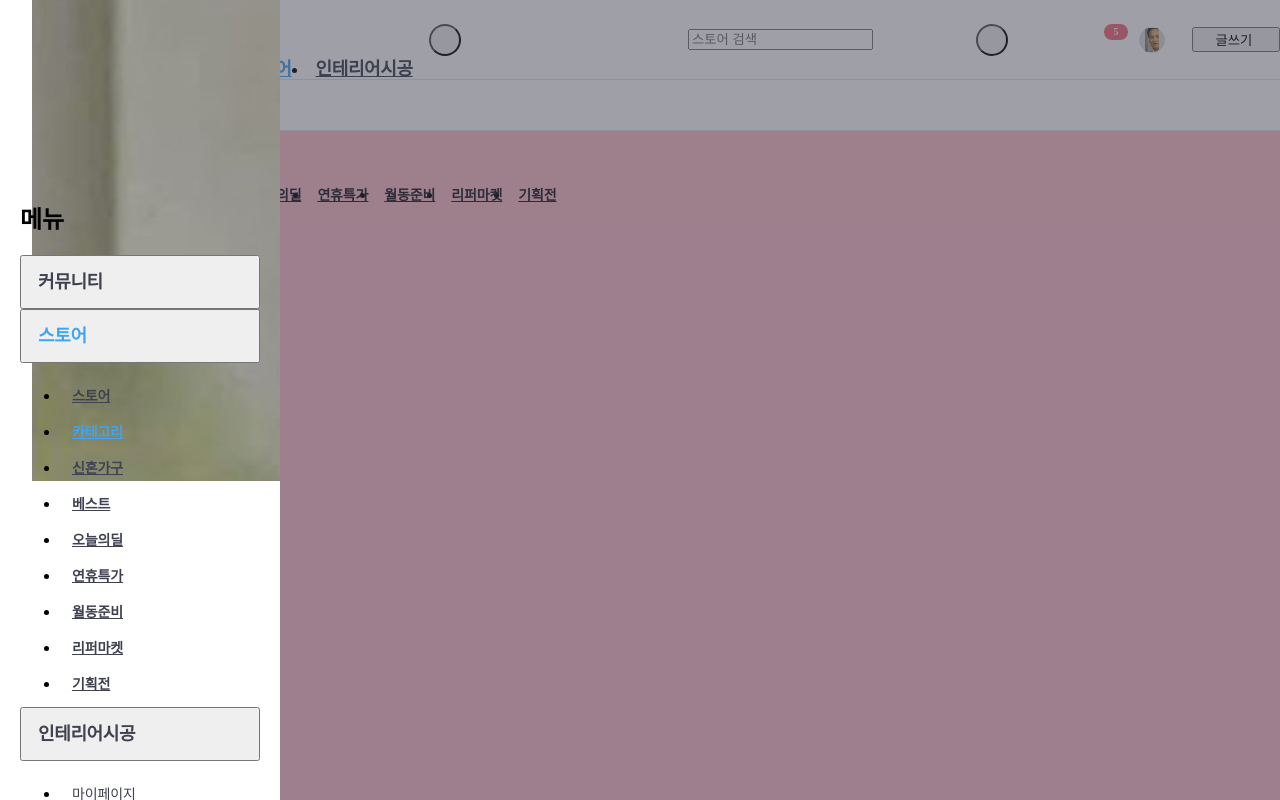
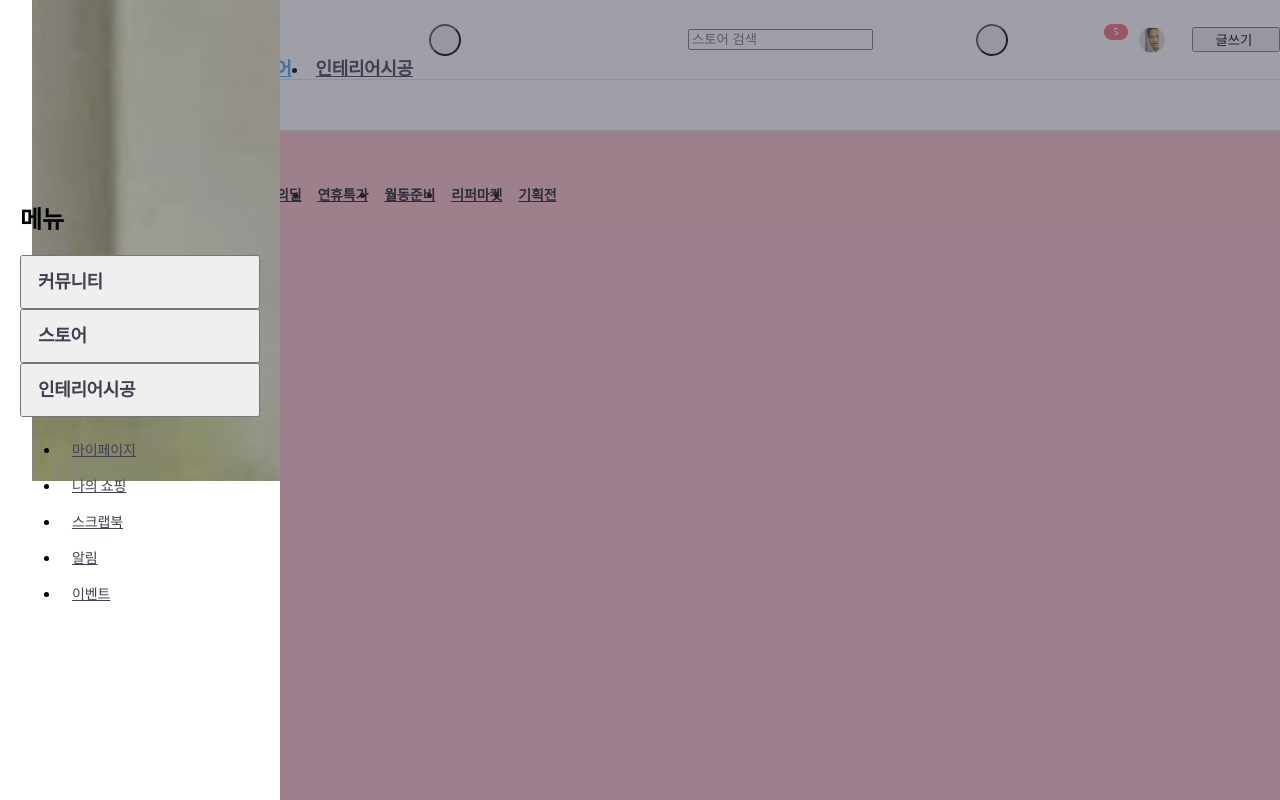
Before and after one commit to speeduijin/tomorrow-house-react, a React (Create React App) app: page / in a window 1280 px wide. Both pictures are taken after a click on the button 444 px from the left and 39 px from the top of the page. Built offline with nearby package versions, Linux system fonts and the light colour scheme.

Commit message:
Refactoring

```diff
--- a/src/components/DrawerMenu.tsx
+++ b/src/components/DrawerMenu.tsx
@@ -2,31 +2,62 @@ import LocalNav from './LocalNav'
 import './DrawerMenu.scss'
 
 interface DrawerMenuProps {
-  children: JSX.Element
-  className: string
-  localNavItems: string[]
+  info: {
+    id: number
+    globalNavItem: string
+    globalNavIClassName: string
+    localNavItems: string[]
+    drawerMenuClassName: string
+  }
+  isActiveGnbNav: boolean[]
   isOpenDrawerMenu: boolean[]
-  isActiveGnbNav: boolean[]
-  id: number
+  setIsOpenDrawerMenu: React.Dispatch<React.SetStateAction<boolean[]>>
+}
+
+interface HandleToggleDrawerMenu {
+  (id: number): void
 }
 
 function DrawerMenu({
-  children,
-  className,
-  localNavItems,
+  info,
+  isActiveGnbNav,
   isOpenDrawerMenu,
-  isActiveGnbNav,
-  id,
+  setIsOpenDrawerMenu,
 }: DrawerMenuProps) {
-  const isOpen = isOpenDrawerMenu[id] ? 'is-open' : ''
+  const handleToggleDrawerMenu: HandleToggleDrawerMenu = (id) => {
+    const copyIsOpenDrawerMenu = [...isOpenDrawerMenu]
+    !isOpenDrawerMenu[id] && copyIsOpenDrawerMenu.fill(false)
 
-  /* NOTE: 'is-store' is-active 설정 */
-  const isActiveGlobalNav = isActiveGnbNav[id] ? 'is-active' : ''
+    copyIsOpenDrawerMenu[id] = !copyIsOpenDrawerMenu[id]
+
+    setIsOpenDrawerMenu(copyIsOpenDrawerMenu)
+  }
+
+  const isActiveGlobalNav = isActiveGnbNav[info.id] ? 'is-active' : ''
+
+  const isOpen = isOpenDrawerMenu[info.id] ? 'is-open' : ''
+
   return (
-    <div className={`DrawerMenu ${className} ${isOpen} ${isActiveGlobalNav}`}>
-      {children}
+    <div
+      className={`DrawerMenu ${info.drawerMenuClassName} ${isOpen} ${isActiveGlobalNav}`}
+    >
+      <button
+        className="DrawerMenuButton"
+        type="button"
+        onClick={() => {
+          handleToggleDrawerMenu(info.id)
+        }}
+      >
+        <i className={info.globalNavIClassName} aria-hidden></i>
+        {info.globalNavItem}
+        <i className="ic-chevron" aria-hidden></i>
+      </button>
+
       <div className="DrawerMenu-content">
-        <LocalNav classNameTitle={'DrawerMenu'} localNavItems={localNavItems} />
+        <LocalNav
+          classNameTitle={'DrawerMenu'}
+          localNavItems={info.localNavItems}
+        />
       </div>
     </div>
   )
--- a/src/components/DrawerMenuButton.tsx
+++ /dev/null
@@ -1,29 +0,0 @@
-interface DrawerMenuButtonProps {
-  buttonIClassName: string
-  buttonContent: string
-  id: number
-  handleToggleDrawerMenu: (id: number) => void
-}
-
-function DrawerMenuButton({
-  buttonIClassName,
-  buttonContent,
-  id,
-  handleToggleDrawerMenu,
-}: DrawerMenuButtonProps) {
-  return (
-    <button
-      className="DrawerMenuButton"
-      type="button"
-      onClick={() => {
-        handleToggleDrawerMenu(id)
-      }}
-    >
-      <i className={buttonIClassName} aria-hidden></i>
-      {buttonContent}
-      <i className="ic-chevron" aria-hidden></i>
-    </button>
-  )
-}
-
-export default DrawerMenuButton
--- a/src/components/LocalNav.tsx
+++ b/src/components/LocalNav.tsx
@@ -4,26 +4,27 @@ interface LocalNavProps {
 }
 
 function LocalNav({ classNameTitle, localNavItems }: LocalNavProps) {
-  return (
-    <ul className={`${classNameTitle}-list`}>
-      {localNavItems.map((item, idx) => {
+  const items = localNavItems.map((item, idx) => {
     /* NOTE: '카테고리' is-active 설정 */
     const isActive = item === '카테고리' ? 'is-active' : ''
+
     /* NOTE: '기획전' New Icon 적용 */
-        const isNew = item === '기획전' && (
+    const New = item === '기획전' && (
       <i className="ic-new" lang="en" aria-label="New"></i>
     )
+
     return (
       <li className={`${classNameTitle}-item ${isActive}`} key={idx}>
         <a href="/">
           {item}
-              {isNew}
+
+          {New}
         </a>
       </li>
     )
-      })}
-    </ul>
-  )
+  })
+
+  return <ul className={`${classNameTitle}-list`}>{items}</ul>
 }
 
 export default LocalNav
--- a/src/layouts/Overlay.tsx
+++ b/src/layouts/Overlay.tsx
@@ -3,18 +3,26 @@ import './Overlay.scss'
 interface OverlayProps {
   isActiveSidebar: boolean
   isActiveSearchModal: boolean
-  onClick: () => void
+  setIsActiveSidebar: React.Dispatch<React.SetStateAction<boolean>>
 }
 
 function Overlay({
   isActiveSidebar,
   isActiveSearchModal,
-  onClick,
+  setIsActiveSidebar,
 }: OverlayProps) {
+  const closeSidebar = () => {
+    setIsActiveSidebar(false)
+  }
+
   const isActive = isActiveSidebar || isActiveSearchModal ? 'is-active' : ''
 
   return (
-    <div className={`Overlay ${isActive}`} aria-hidden onClick={onClick}></div>
+    <div
+      className={`Overlay ${isActive}`}
+      aria-hidden
+      onClick={closeSidebar}
+    ></div>
   )
 }
 
--- a/src/layouts/Sidebar.tsx
+++ b/src/layouts/Sidebar.tsx
@@ -2,40 +2,32 @@ import { useState } from 'react'
 import imgUser01 from '../assets/images/img-user-01.jpg'
 import Logo from '../components/Logo'
 import DrawerMenu from '../components/DrawerMenu'
-import DrawerMenuButton from '../components/DrawerMenuButton'
 import './Sidebar.scss'
 
 interface SidebarProps {
   navInfo: {
+    id: number
     globalNavItem: string
     globalNavIClassName: string
+    localNavItems: string[]
     drawerMenuClassName: string
-    localNavItems: string[]
   }[]
+  isActiveGnbNav: boolean[]
   isActiveSidebar: boolean
-  isActiveGnbNav: boolean[]
 }
 
-interface HandleToggleDrawerMenu {
-  (id: number): void
-}
+function Sidebar({ navInfo, isActiveGnbNav, isActiveSidebar }: SidebarProps) {
+  const userMenuInfo = ['마이페이지', '나의 쇼핑', '스크랩북', '알림', '이벤트']
 
-function Sidebar({ isActiveSidebar, navInfo, isActiveGnbNav }: SidebarProps) {
-  const userMenuInfo = ['마이페이지', '나의 쇼핑', '스크랩북', '알림', '이벤트']
+  const isOpenDrawerMenuInit = Array(navInfo.length).fill(false)
+  /* NOTE: '스토어' is-active 설정 */
+  isOpenDrawerMenuInit[1] = true
+  const [isOpenDrawerMenu, setIsOpenDrawerMenu] = useState([
+    ...isOpenDrawerMenuInit,
+  ])
 
   const isActive = isActiveSidebar ? 'is-active' : ''
 
-  const isOpenDrawerMenuInit: boolean[] = Array(navInfo.length).fill(false)
-  /* NOTE: 'is-store' is-active 설정 */
-  isOpenDrawerMenuInit[1] = true
-  const [isOpenDrawerMenu, setIsOpenDrawerMenu] = useState(isOpenDrawerMenuInit)
-
-  const handleToggleDrawerMenu: HandleToggleDrawerMenu = (id) => {
-    const copyIsOpenDrawerMenu = [...isOpenDrawerMenu]
-    copyIsOpenDrawerMenu[id] !== true && copyIsOpenDrawerMenu.fill(false)
-    copyIsOpenDrawerMenu[id] = !copyIsOpenDrawerMenu[id]
-    setIsOpenDrawerMenu(copyIsOpenDrawerMenu)
-  }
   return (
     <aside className={`Sidebar sm-only ${isActive}`}>
       <header className="Sidebar-header">
@@ -64,23 +56,15 @@ function Sidebar({ isActiveSidebar, navInfo, isActiveGnbNav }: SidebarProps) {
 
       <nav className="Sidebar-nav">
         <h2 className="visually-hidden">메뉴</h2>
-        {navInfo.map((item, idx) => {
+        {navInfo.map((item) => {
           return (
             <DrawerMenu
-              className={item.drawerMenuClassName}
-              localNavItems={item.localNavItems}
+              info={item}
+              key={item.id}
+              isActiveGnbNav={isActiveGnbNav}
               isOpenDrawerMenu={isOpenDrawerMenu}
-              isActiveGnbNav={isActiveGnbNav}
-              id={idx}
-              key={idx}
-            >
-              <DrawerMenuButton
-                buttonIClassName={item.globalNavIClassName}
-                buttonContent={item.globalNavItem}
-                id={idx}
-                handleToggleDrawerMenu={handleToggleDrawerMenu}
-              />
-            </DrawerMenu>
+              setIsOpenDrawerMenu={setIsOpenDrawerMenu}
+            />
           )
         })}
 
```
Lines whose indentation alone changed are shown as unchanged.
